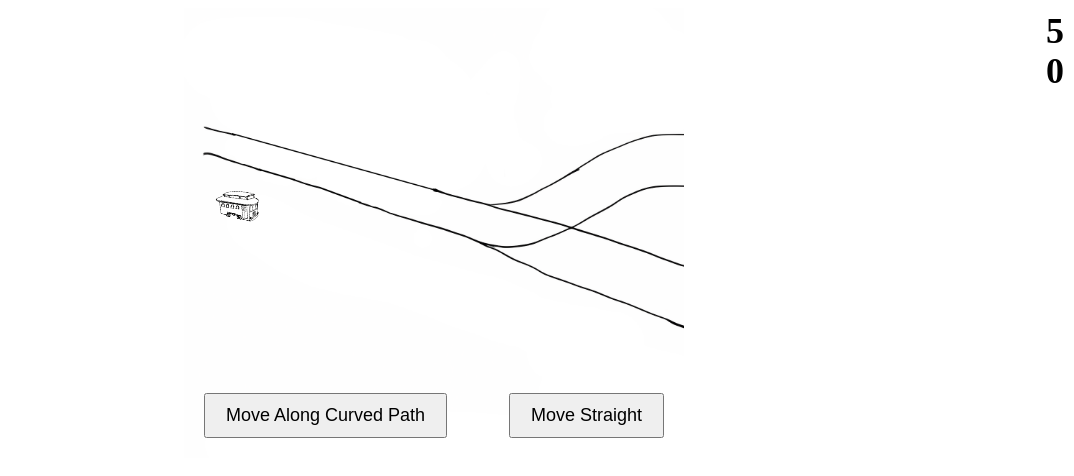
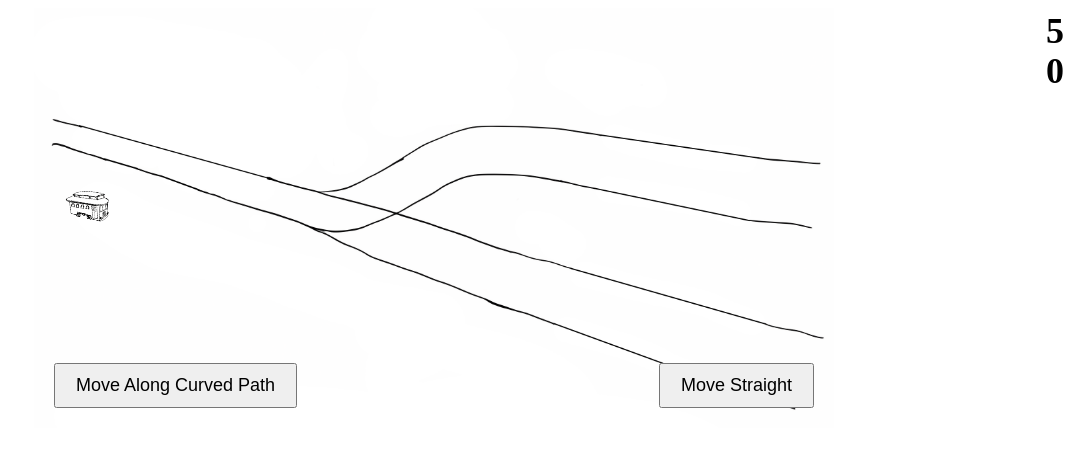
Before and after one commit to johnchen40904/johnchen40904.github.io, a plain HTML site: page trolley/game.html in a window 1280 px wide. Shown: the whole page, without its empty margins (206-1280 px from the left). Drawn offline with Linux system fonts and the light colour scheme.

Commit message:
Update game.html

```diff
--- a/trolley/game.html
+++ b/trolley/game.html
@@ -5,8 +5,8 @@
     <title>Button Game</title>
     <style>
       .game-container {
-        width: 500px;
-        height: 450px;
+        width: 800px;
+        height: 420px;
         position: relative;
         margin: auto;
         background-image: url("rail.png");
```
